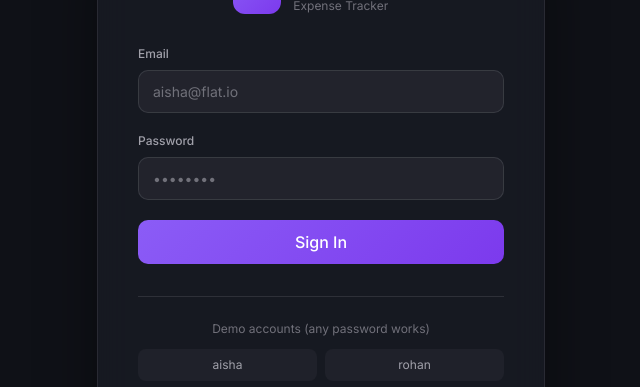
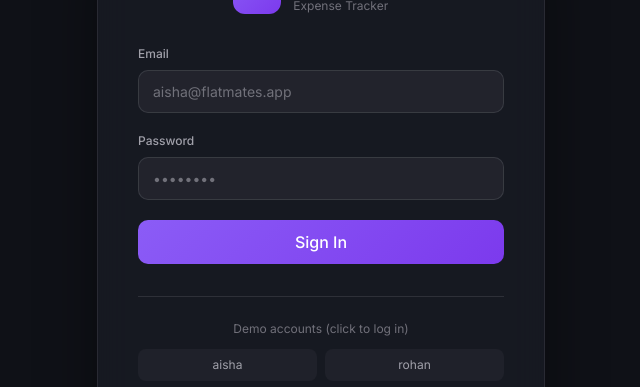
Before and after one commit to UJJWAL16895/flatmates-expenses, a Next.js app: page /login in a window 1280 px wide. Shown: the part 207-594 px from the top of the page, without its empty margins (319-959 px from the left). Built offline with nearby package versions, Linux system fonts and the light colour scheme.

Commit message:
Fix: Align login page credentials with seeded database credentials

```diff
--- a/app/login/page.tsx
+++ b/app/login/page.tsx
@@ -96,7 +96,7 @@ export default function LoginPage() {
               value={email}
               onChange={(e) => setEmail(e.target.value)}
               className="input-field"
-              placeholder="aisha@flat.io"
+              placeholder="aisha@flatmates.app"
               required
             />
           </div>
@@ -152,14 +152,14 @@ export default function LoginPage() {
         {/* Demo accounts */}
         <div className="mt-8 pt-6" style={{ borderTop: '1px solid var(--border-color)' }}>
           <p className="text-xs text-center mb-3" style={{ color: 'var(--text-muted)' }}>
-            Demo accounts (any password works)
+            Demo accounts (click to log in)
           </p>
           <div className="grid grid-cols-2 gap-2">
-            {['aisha@flat.io', 'rohan@flat.io', 'priya@flat.io', 'sam@flat.io'].map((e) => (
+            {['aisha@flatmates.app', 'rohan@flatmates.app', 'priya@flatmates.app', 'sam@flatmates.app'].map((e) => (
               <button
                 key={e}
                 type="button"
-                onClick={() => { setEmail(e); setPassword('demo'); }}
+                onClick={() => { setEmail(e); setPassword('password123'); }}
                 className="text-xs p-2 rounded-lg transition-colors"
                 style={{ background: 'rgba(255,255,255,0.04)', color: 'var(--text-secondary)' }}
               >
```
